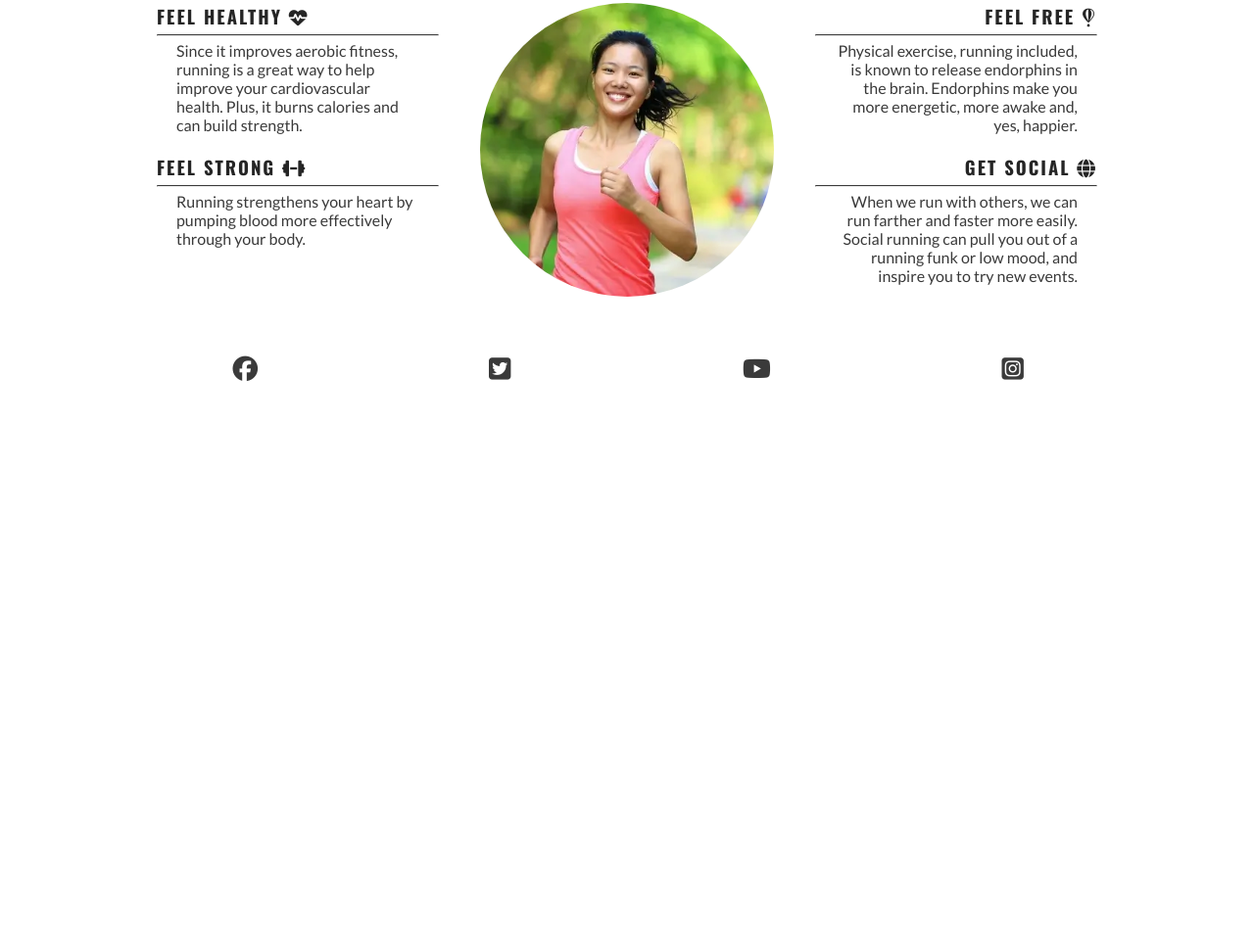
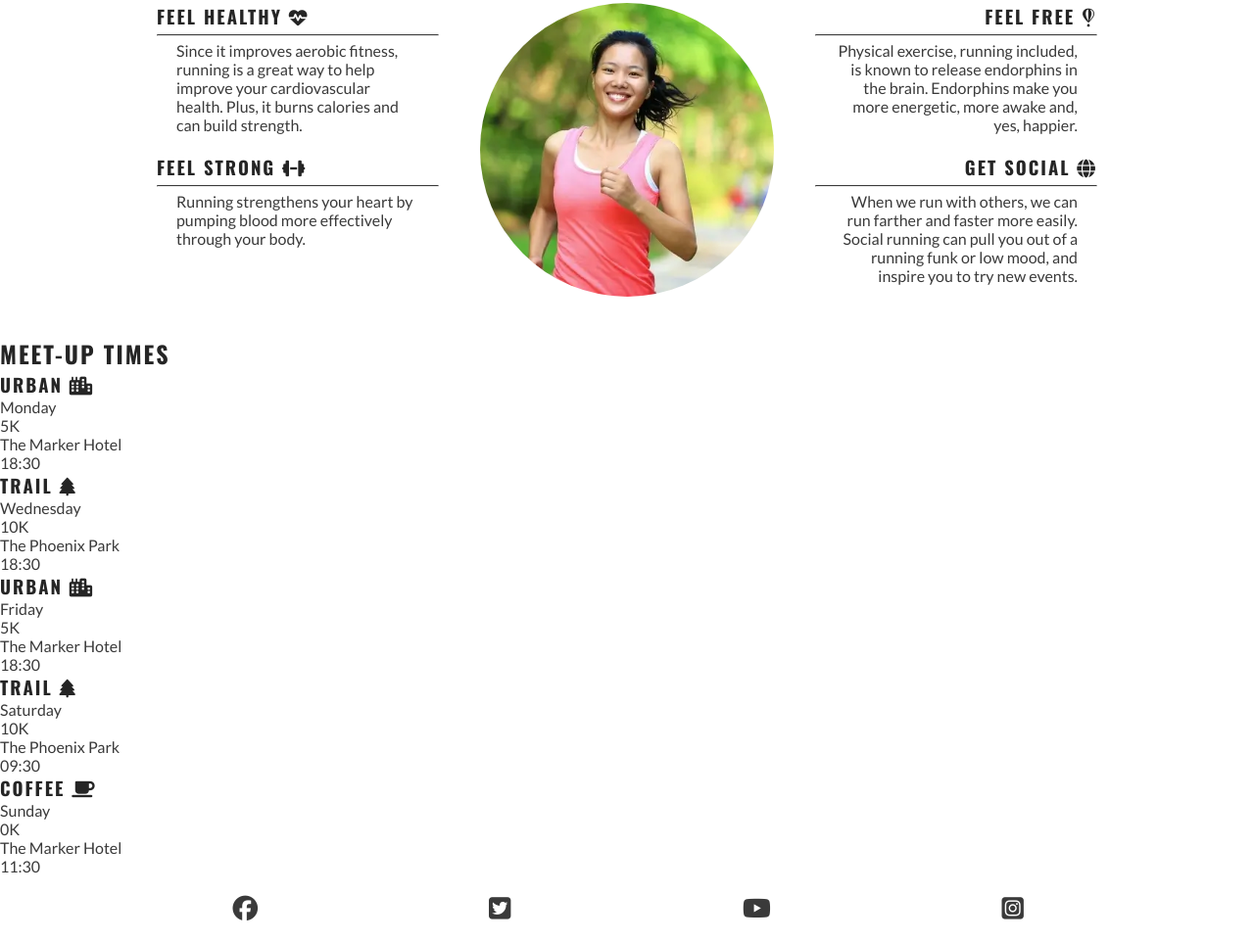
Before and after one commit to Abbaasiz/love_running, a plain HTML site: page index.html in a window 1280 px wide. Shown: the part 782-1744 px from the top of the page at 98% size. Before the commit the page ends 1193 px from the top, so only its background shows below. Drawn offline with nearby package versions, Linux system fonts and the light colour scheme.

Commit message:
Update index.html to add meetups section

```diff
--- a/index.html
+++ b/index.html
@@ -83,6 +83,48 @@
                 </div>
             </div>
         </section>
+
+        <!-- Meetup times section -->
+        <section id="meetups">
+            <h2>Meet-up Times</h2>
+            <div id="times">
+                <div>
+                    <h3>Urban <i class="fa-solid fa-city"></i></h3>
+                    <p>Monday</p>
+                    <p>5K</p>
+                    <p>The Marker Hotel</p>
+                    <p>18:30</p>
+                </div>
+                <div>
+                    <h3>Trail <i class="fa-solid fa-tree"></i></h3>
+                    <p>Wednesday</p>
+                    <p>10K</p>
+                    <p>The Phoenix Park</p>
+                    <p>18:30</p>
+                </div>
+                <div>
+                    <h3>Urban <i class="fa-solid fa-city"></i></h3>
+                    <p>Friday</p>
+                    <p>5K</p>
+                    <p>The Marker Hotel</p>
+                    <p>18:30</p>
+                </div>
+                <div>
+                    <h3>Trail <i class="fa-solid fa-tree"></i></h3>
+                    <p>Saturday</p>
+                    <p>10K</p>
+                    <p>The Phoenix Park</p>
+                    <p>09:30</p>
+                </div>
+                <div>
+                    <h3>Coffee <i class="fa-solid fa-mug-saucer"></i></h3>
+                    <p>Sunday</p>
+                    <p>0K</p>
+                    <p>The Marker Hotel</p>
+                    <p>11:30</p>
+                </div>
+            </div>
+        </section>
     </main>
 
     <!-- Footer -->
```
